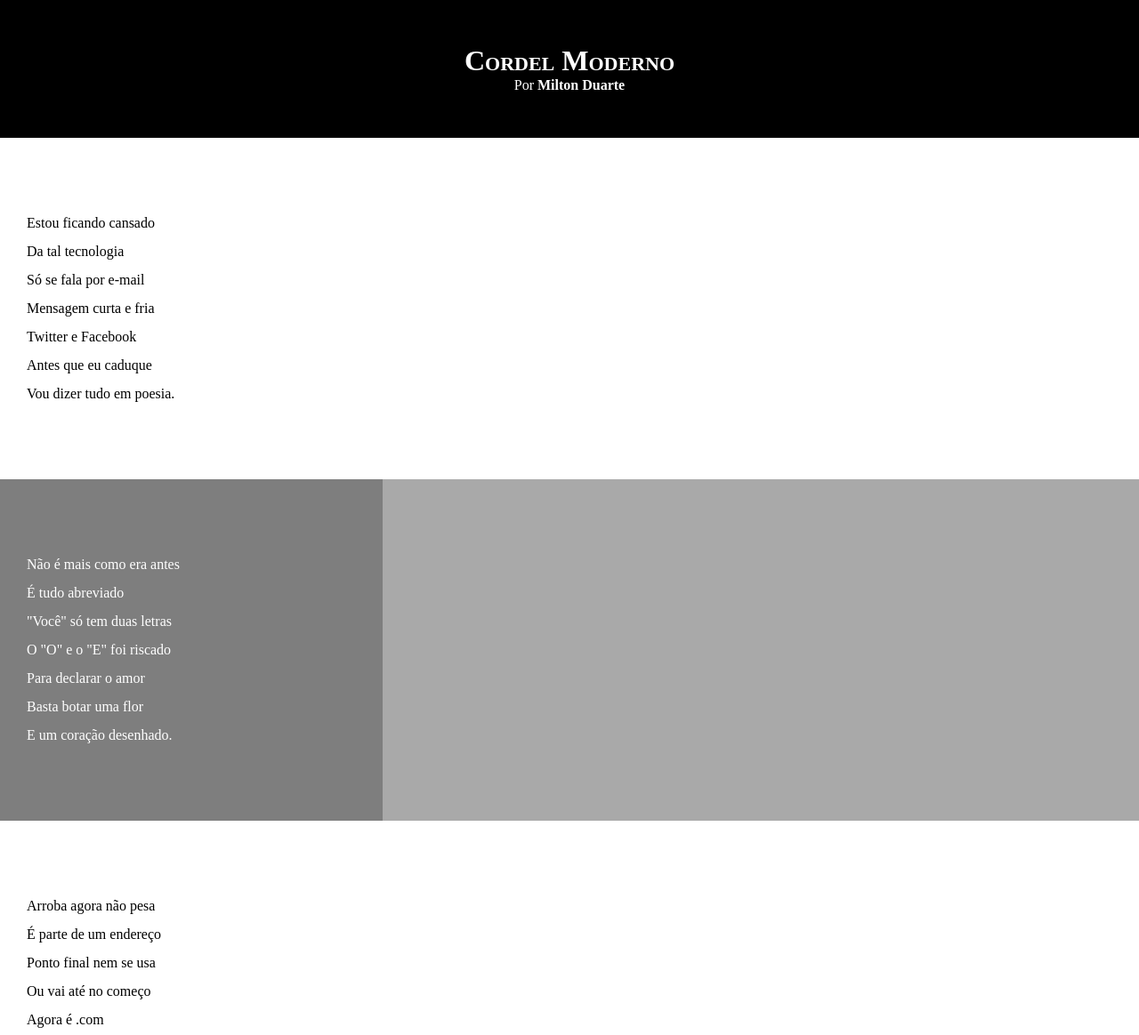
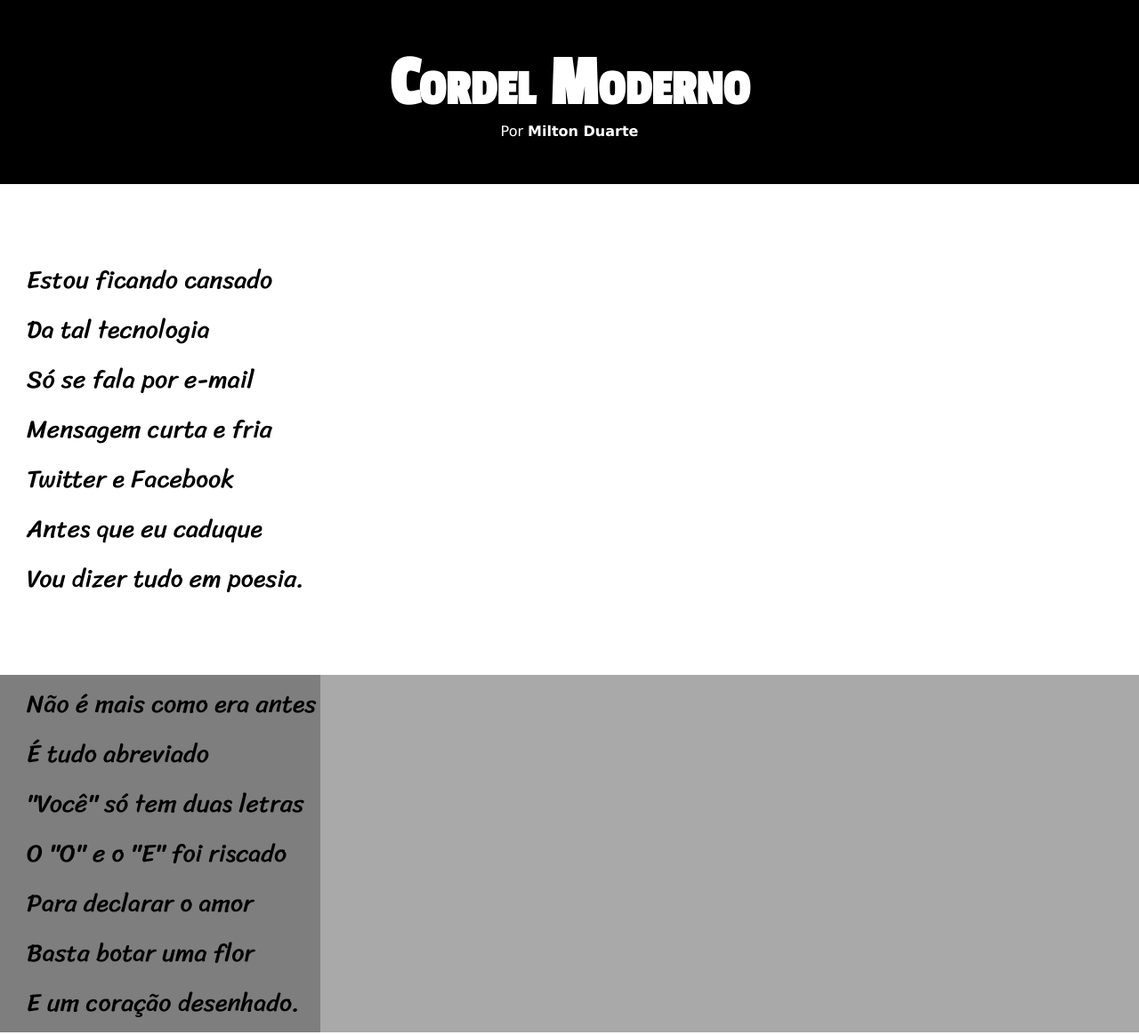
Before and after one commit to Jheff-conceicao/desafio-12, a plain HTML site: page index.html in a window 1280 px wide. Shown: the top 1164 px of the page at 89% size. Drawn offline with Linux system fonts and the light colour scheme.

Commit message:
atualização de estilo desafio12

```diff
--- a/style.css
+++ b/style.css
@@ -1,3 +1,14 @@
+@import url('https://fonts.googleapis.com/css2?family=Passion+One&display=swap');
+
+@import url('https://fonts.googleapis.com/css2?family=Sriracha&display=swap');
+
+
+:root {
+    --fonte1: verdana, geneva, tahoma, sans-serif;
+    --fonte2: "Passion One", sans-serif;
+    --fonte3: "Sriracha", cursive;
+}
+
 * {
     margin: 0px;
     padding: 0px;
@@ -6,6 +17,7 @@
 html, body {
     min-height: 100vh;
     background-color: darkgray;
+    font-family: var(--fonte1);
 }
 
 header {
@@ -17,6 +29,8 @@ header {
 header > h1 {
     padding-top: 50px;
     font-variant: small-caps;
+    font-family: var(--fonte2);
+    font-size: 10vh;
 }
 
 header > p {
@@ -38,6 +52,8 @@ section {
     padding-bottom: 10vh;
     line-height: 2em;
     padding-left: 30px;
+    font-family: var(--fonte3);
+    font-size: 3.5vh;
 }
 
 section.normal {
@@ -46,15 +62,19 @@ section.normal {
 }
 
 
-section.imagem {
+section.imagemn {
     background-color: rgb(51, 51, 51);
     color: white;
+
 
 }
 
 section.imagem {
-    width: 400px;
+    display: inline-block;
+    padding: 5px;
     background-color: rgba(0, 0, 0, 0.253);
+    padding-left: 30px;
+    line-height: 2em;
 }
 footer {
     background-color: black;
```
